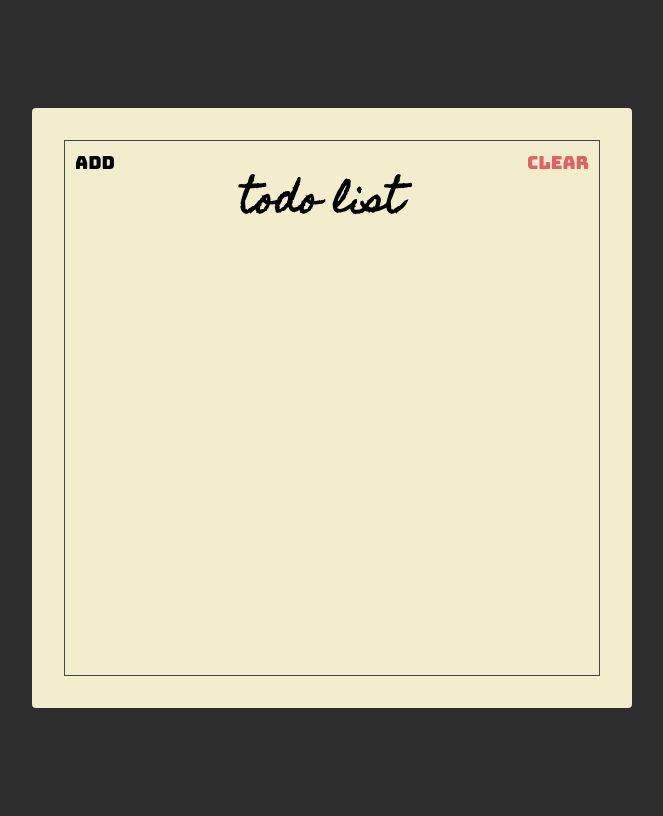
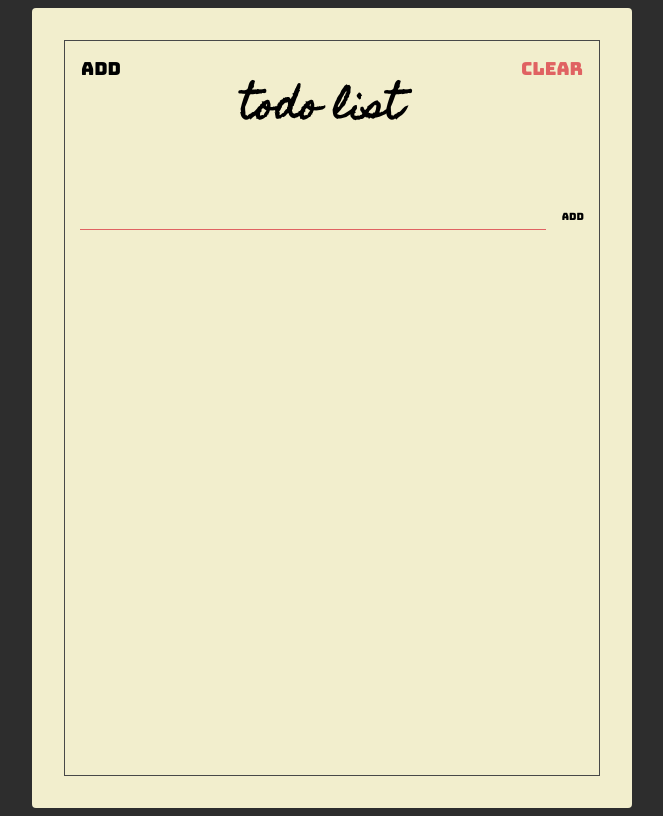
Before and after one commit to yamolase/react-course-starter, a website: page index.html in a window 1280 px wide. Shown: the whole page, without its empty margins (308-971 px from the left). Drawn offline with Linux system fonts and the light colour scheme.

Commit message:
membuat add pada secton

```diff
--- a/index.html
+++ b/index.html
@@ -12,11 +12,19 @@
   <body>
     <div class="container" >
       <div class="frame">
-     <div class="header">
+     <section class="header">
        <button class="header-btn">add</button>
        <h1 class="header-title">Todo list</h1>
         <button class="header-btn main-red-color">Clear</button>
-     </div>
+     </section>
+
+     <section class="add">
+       <form class="add-form">
+         <input type="text" class="add-input">
+         <butto class="add-btn">Add</butto>
+       </form>
+
+     </section>
       </div>
     </div>
 </html>
--- a/styles.css
+++ b/styles.css
@@ -29,7 +29,7 @@ body.html {
 
 .container {
   width: 600px;
-  height: 600px;
+  height: 800px;
   background-color: #f2eecd;
   border-radius: 4px;
 
@@ -57,8 +57,40 @@ body.html {
   font-size: 1.8rem;
   font-family: "bungee", sans-serif;
 
-  padding: 10px;
+  padding: 16px;
+  cursor: pointer;
   background: unset;
   border: unset;
   outline: unset;
 }
+.add {
+  padding: 15px;
+}
+.add-form {
+  display: flex;
+  align-items: flex-start;
+}
+.add-input {
+  background: unset;
+  border: unset;
+  padding: 0 64px;
+
+  flex: 1;
+  border-bottom: 1px solid var(--main-red-color);
+  outline: unset;
+  font-family: "Homemade Apple", sans-serif;
+  font-size: 16px;
+  text-transform: lowercase;
+}
+.add-btn {
+  font-size: 1, 8rem;
+  font-family: "Bungee", sans-serif;
+
+  padding: 16px;
+  padding-right: unset;
+  cursor: pointer;
+
+  background: unset;
+  border: unset;
+  outline: unset;
+}
```
